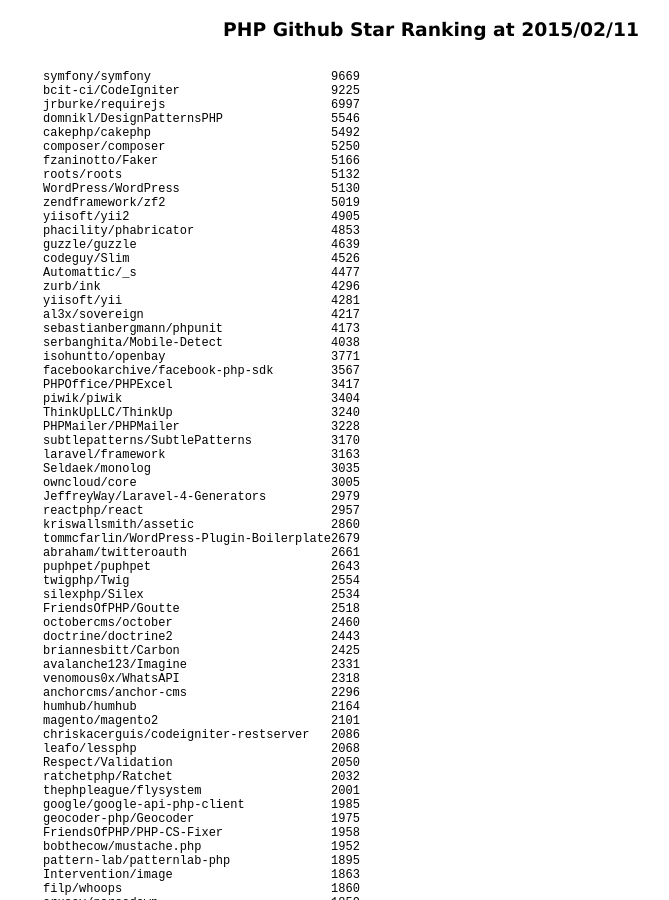
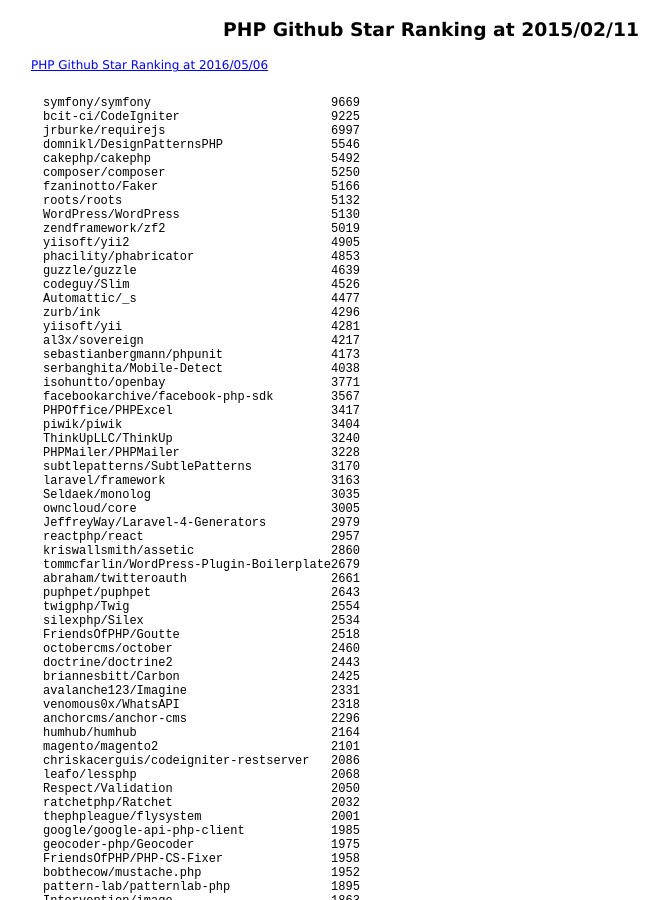
Before and after one commit to 38elements/38elements.github.com, a Jekyll site: the page built from _posts/2015-02-11-php-repository-github-star-ranking.md, in a window 1280 px wide and 900 px high. Shown: the whole window, without its empty margins (209-878 px from the left). Built offline with Jekyll 4.4.1, drawn with Linux system fonts in a browser that asks for light colours.

Commit message:
Update 2015-02-11-php-repository-github-star-ranking.md

```diff
--- a/_posts/2015-02-11-php-repository-github-star-ranking.md
+++ b/_posts/2015-02-11-php-repository-github-star-ranking.md
@@ -2,6 +2,7 @@
 layout: posts
 title: PHP Github Star Ranking at 2015/02/11
 ---
+[PHP Github Star Ranking at 2016/05/06](/2016/05/06/php-repository-github-star-ranking.html)
 <pre style="background-color: white;border: none;">
 symfony/symfony                         9669
 bcit-ci/CodeIgniter                     9225
```
